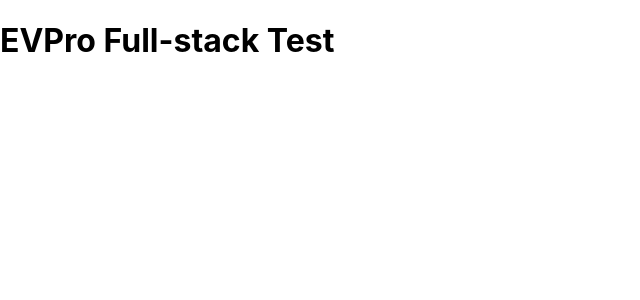
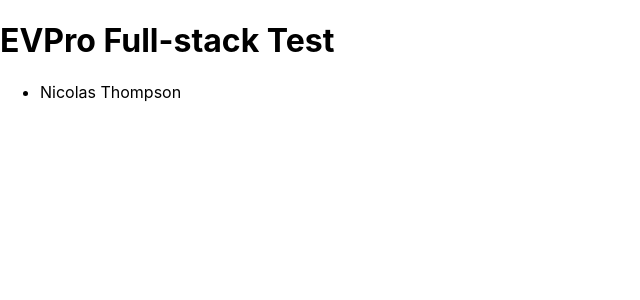
Before and after one commit to nicolas-thompson/clients, a React (Vite) app in the folder frontend/: page / in a window 1280 px wide. Shown: the top 300 px of the page, without its empty margins (0-640 px from the left). Built offline with nearby package versions, Linux system fonts and the light colour scheme.

Commit message:
Shows a list of clients on the frontend

```diff
--- a/frontend/src/app.jsx
+++ b/frontend/src/app.jsx
@@ -1,9 +1,14 @@
 import React from "react";
+import Clients from "./pages/Clients";
 
 const App = () => {
+
+  const clients = [{ _id: 1, name: 'Nicolas Thompson', email: 'mail@nicolasthompson.com', createdDate: new Date(), company: 'Thompson Software Ltd' }];
+
   return (
     <div>
       <h1>EVPro Full-stack Test</h1>
+      <Clients clients={clients} />
     </div>
   );
 };
--- /dev/null
+++ b/frontend/src/pages/Clients.jsx
@@ -0,0 +1,9 @@
+import React from "react";
+
+const Clients = props => {
+  return <ul>
+    {props.clients.map(client => <li key={client._id}>{client.name}</li>)}
+  </ul>
+}
+
+export default Clients;
```
